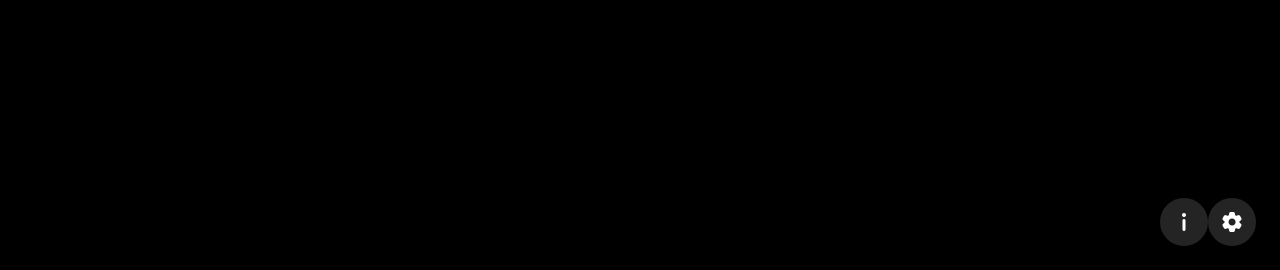
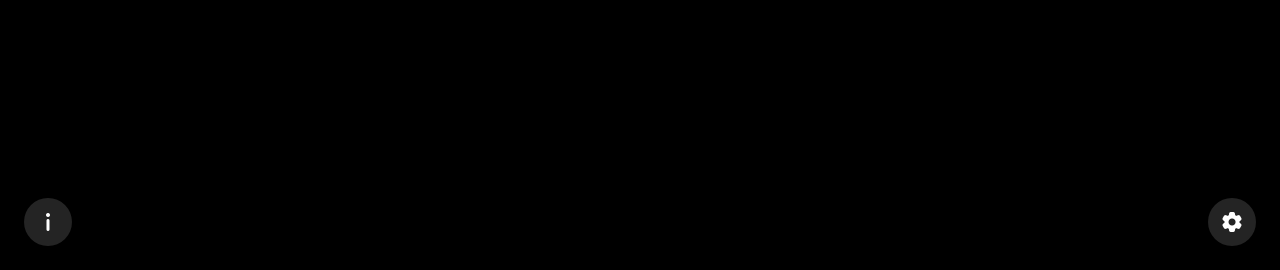
Before and after one commit to mizusameblue/ghost-digital-clock, a plain HTML site: page index.html in a window 1280 px wide. Shown: the part 530-800 px from the top of the page. Drawn offline with nearby package versions, Linux system fonts and the light colour scheme.

Commit message:
Update style.css

```diff
--- a/style.css
+++ b/style.css
@@ -1,4 +1,3 @@
-
 :root {
   --bg-color: #000;
   --clock-color: #fff;
@@ -51,8 +50,7 @@ html, body {
   left: 24px;
   z-index: 1;
   display: flex;
-  align-items: space-between;
-  justify-content: flex-end;
+  justify-content: space-between;
   transition: opacity var(--fade-speed) ease;
 }
 .float-btn {
```
